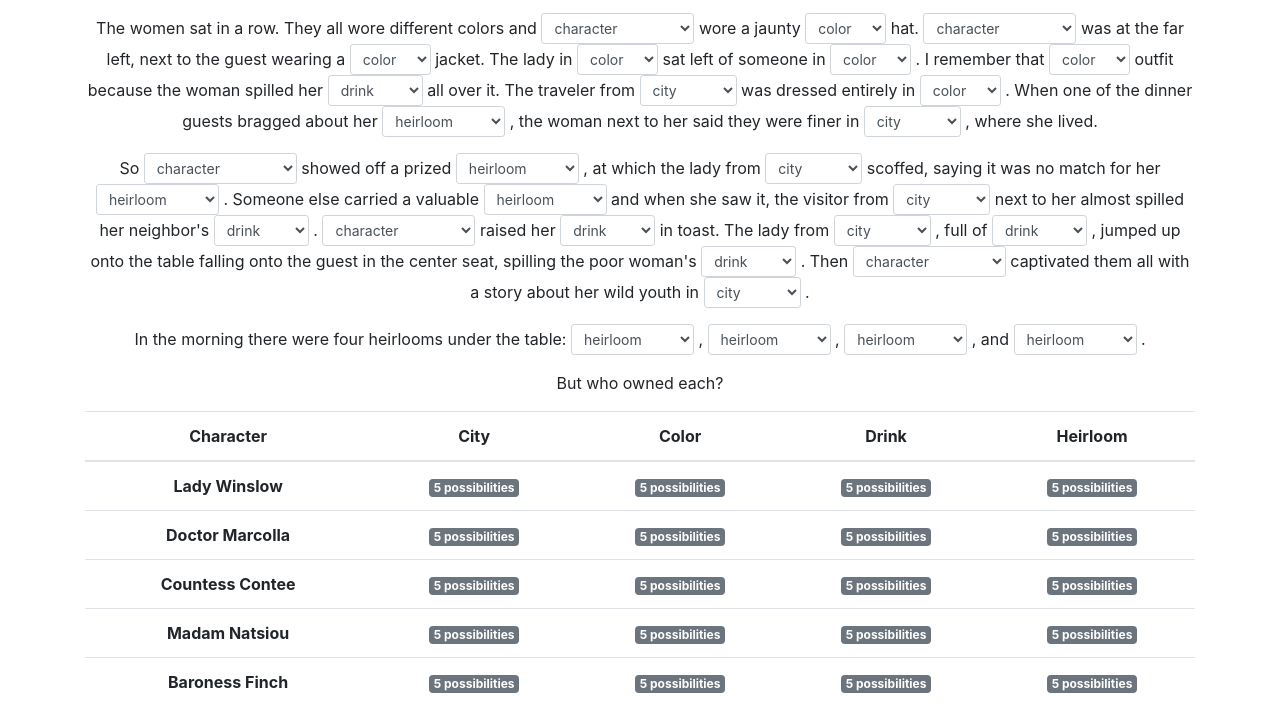
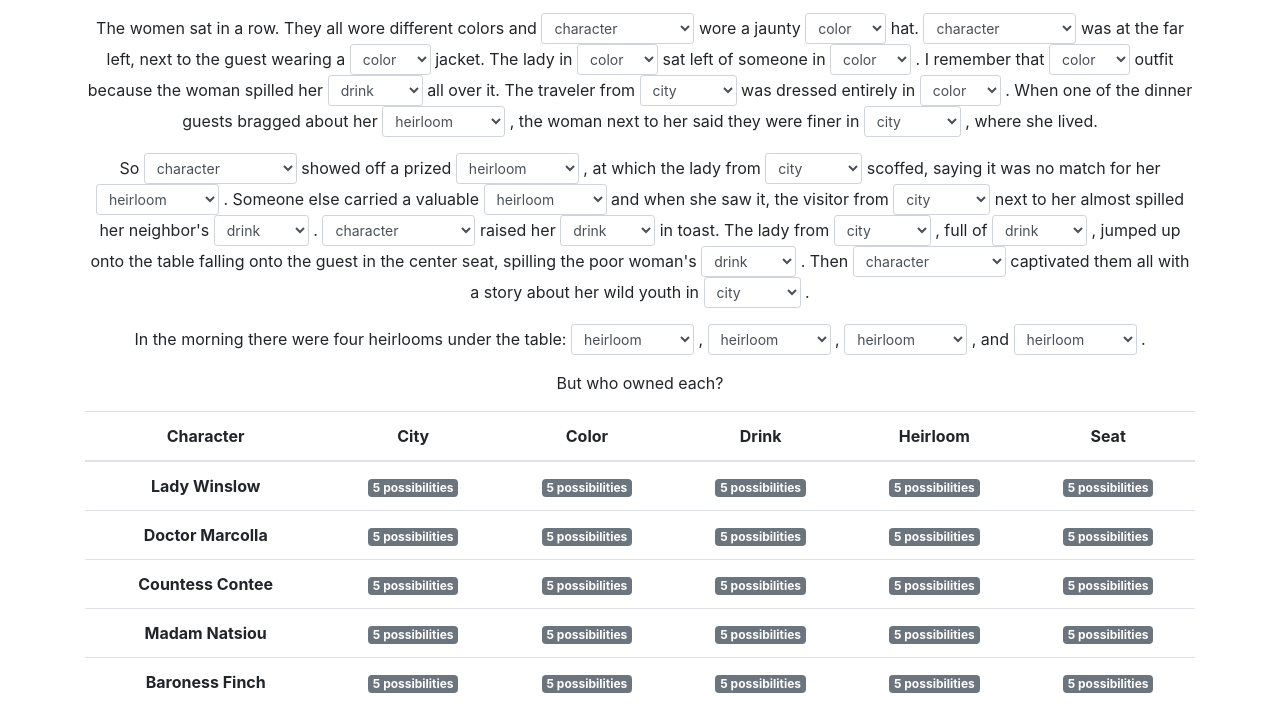
Before and after one commit to Clashsoft/jindosh-riddle, a plain HTML site: page index.html in a window 1280 px wide. Shown: the part 83-805 px from the top of the page. Drawn offline with nearby package versions, Linux system fonts and the light colour scheme.

Commit message:
Add Seats

```diff
--- a/index.html
+++ b/index.html
@@ -66,11 +66,13 @@
 			<th scope="col">Color</th>
 			<th scope="col">Drink</th>
 			<th scope="col">Heirloom</th>
+			<th scope="col">Seat</th>
 		</tr>
 		</thead>
 		<tbody>
 		<tr>
 			<th scope="row"></th>
+			<td></td>
 			<td></td>
 			<td></td>
 			<td></td>
@@ -82,9 +84,11 @@
 			<td></td>
 			<td></td>
 			<td></td>
+			<td></td>
 		</tr>
 		<tr>
 			<th scope="row"></th>
+			<td></td>
 			<td></td>
 			<td></td>
 			<td></td>
@@ -96,9 +100,11 @@
 			<td></td>
 			<td></td>
 			<td></td>
+			<td></td>
 		</tr>
 		<tr>
 			<th scope="row"></th>
+			<td></td>
 			<td></td>
 			<td></td>
 			<td></td>
--- a/index.js
+++ b/index.js
@@ -55,6 +55,7 @@ function update() {
 		color: new Set(colors),
 		drink: new Set(drinks),
 		heirloom: new Set(heirlooms),
+		seat: new Set([1, 2, 3, 4, 5]),
 	}));
 
 	if (values[0] && values[1]) {
@@ -93,6 +94,7 @@ function renderTable(characters) {
 		renderSet(character.color, row.cells[2]);
 		renderSet(character.drink, row.cells[3]);
 		renderSet(character.heirloom, row.cells[4]);
+		renderSet(character.seat, row.cells[5]);
 	}
 }
 
```
